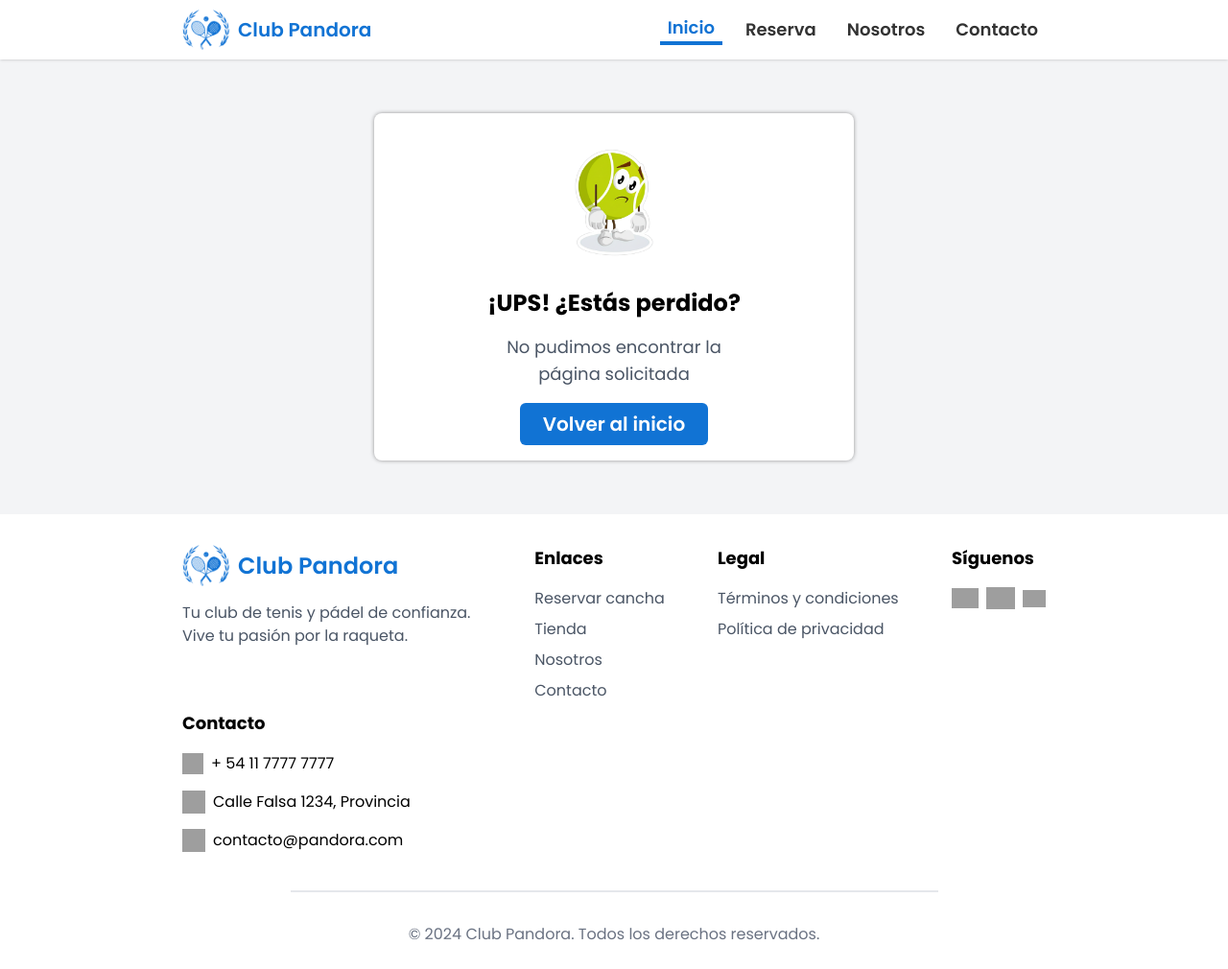
After one commit to tgraziano/pandora-tenis-club, a PHP site: page /404.php in a window 1280 px wide. The commit adds this page. Shown: the whole page at 96% size. Run offline with PHP 8.4, Linux system fonts and the light colour scheme; grey boxes are pictures that could not be loaded.

Commit message:
feat: add booking system with 404 error handling and improve contact form validation
- Added custom 404 error page with sticker image and navigation back to home
- Created .htaccess file to handle 404 errors with custom error document
- Implemented booking form with sport selection (tennis/padel), time slots, and court selection
- Added booking.php action handler with success/error message redirects
- Updated contact form with input length validation (minlength/maxlength attributes)
- Improved contact action

```diff
--- /dev/null
+++ b/app/404.php
@@ -0,0 +1,42 @@
+<!DOCTYPE html>
+<html lang="es">
+
+<head>
+  <meta charset="UTF-8">
+  <meta name="viewport" content="width=device-width, initial-scale=1.0">
+  <title>Club Pandora</title>
+  <meta name="description" content="Club Pandora">
+  <meta name="keywords" content="tenis, club, pandora, padel, argentina, buenos aires, caba, ciudad autonoma de buenos aires, club de tenis, club de padel, club de tenis caba, club de padel caba">
+  <meta name="author" content="Tomas Graziano, Juan Cruz">
+  <meta name="robots" content="index, follow">
+  <link rel="icon" type="image/svg+xml" href="/app/favicon.svg">
+  <link rel="stylesheet" href="/app/assets/fonts/poppins/stylesheet.css">
+  <script src="https://cdn.jsdelivr.net/npm/@tailwindcss/browser@4"></script>
+  <link rel="stylesheet" href="/app/assets/global.css">
+</head>
+
+<body class="bg-gray-100 font-poppins flex flex-col min-h-screen w-full">
+  <?php include 'templates/header.php'; ?>
+  <main class="flex flex-col items-center justify-center flex-1 px-[20px] md:px-[40px] lg:px-[190px] py-14 h-full w-full">
+    <section class="bg-white shadow-[0_0_4px_rgba(0,0,0,0.4)] rounded-lg flex flex-col items-center gap-4 py-4 px-6 max-w-[500px] w-full">
+      <img src="/app/assets/imgs/sticker.png" class="rounded-lg object-contain" width="150" height="150" alt="Tenis Sticker" />
+      <h1 class="font-bold text-2xl text-center break-words">¡UPS! ¿Estás perdido?</h1>
+      <p class="font-regular text-gray-600 text-lg w-3/4 text-center text-pretty">
+        No pudimos encontrar la página solicitada
+      </p>
+      <a href="/app/" class="bg-primary font-semibold text-xl rounded-md px-6 py-2 text-white hover:scale-105 transition-transform duration-300 cursor-pointer">
+        Volver al inicio
+      </a>
+    </section>
+  </main>
+  <?php include 'templates/footer.php'; ?>
+  <style type="text/tailwindcss">
+    @theme {
+      --font-poppins: "Poppins", sans-serif;
+      --color-primary: #1173d4;
+      --color-secondary: #006400;
+    }
+  </style>
+</body>
+
+</html>
--- a/app/actions/filter-products.php
+++ b/app/actions/filter-products.php
@@ -13,5 +13,3 @@ if ($name) {
 }
 header("Location: /app$searchParams");
 exit();
-
-?>
--- a/app/repositories/products.php
+++ b/app/repositories/products.php
@@ -12,7 +12,7 @@ class Products
 
     public function search($page, $name, $category)
     {
-        $limit = 6;
+        $limit = 8;
         $offset = ($page - 1) * $limit;
         $this->database->connect();
         $query = "SELECT cover, name, description, price FROM products";
--- a/app/templates/footer.php
+++ b/app/templates/footer.php
@@ -14,7 +14,7 @@
             <p class="font-bold text-lg">Enlaces</p>
             <ul class="flex flex-col gap-2 text-md text-gray-600">
                 <li>
-                    <a href="/app/?view=reserva.php" class="hover:text-black duration-200 transition-colors">Reservar cancha</a>
+                    <a href="/app/?view=booking.php" class="hover:text-black duration-200 transition-colors">Reservar cancha</a>
                 </li>
                 <li>
                     <a href="/app/?view=home.php&page=1" class="hover:text-black duration-200 transition-colors">Tienda</a>
@@ -42,13 +42,37 @@
             <p class="font-bold text-lg">Síguenos</p>
             <ul class="flex items-center gap-2 text-md text-gray-600">
                 <li>
-                    <img src="/app/assets/svgs/facebook.svg" loading="lazy" decoding="async" width="28" height="28" alt="Facebook">
+                    <a href="https://www.facebook.com" class="cursor-pointer" target="_blank" rel="noopener noreferrer">
+                        <img src="/app/assets/svgs/facebook.svg" loading="lazy" decoding="async" width="28" height="28" alt="Facebook">
+                    </a>
                 </li>
                 <li>
-                    <img src="/app/assets/svgs/instagram.svg" loading="lazy" decoding="async" width="30" height="30" alt="Instagram">
+                    <a href="https://www.instagram.com" class="cursor-pointer" target="_blank" rel="noopener noreferrer">
+                        <img src="/app/assets/svgs/instagram.svg" loading="lazy" decoding="async" width="30" height="30" alt="Instagram">
+                    </a>
                 </li>
                 <li>
-                    <img src="/app/assets/svgs/x-social.svg" loading="lazy" decoding="async" width="24" height="24" alt="Twitter">
+                    <a href="https://www.twitter.com" class="cursor-pointer" target="_blank" rel="noopener noreferrer">
+                        <img src="/app/assets/svgs/x-social.svg" loading="lazy" decoding="async" width="24" height="24" alt="Twitter">
+                    </a>
+                </li>
+            </ul>
+        </div>
+
+        <div class="flex flex-col gap-4 w-fit">
+            <p class="font-bold text-lg">Contacto</p>
+            <ul class="flex flex-col gap-4 w-full">
+                <li class="flex items-center gap-2">
+                    <img src="/app/assets/svgs/whatsapp.svg" class="w-[22px] h-[22px]" loading="eager" decoding="sync" width="22" height="22" alt="Whatsapp Icon" />
+                    + 54 11 7777 7777
+                </li>
+                <li class="flex items-center gap-2">
+                    <img src="/app/assets/svgs/location.svg" class="w-[24px] h-[24px]" loading="eager" decoding="sync" width="24" height="24" alt="Location Icon" />
+                    Calle Falsa 1234, Provincia
+                </li>
+                <li class="flex items-center gap-2">
+                    <img src="/app/assets/svgs/correo.svg" class="w-[24px] h-[24px]" loading="eager" decoding="sync" width="24" height="24" alt="Location Icon" />
+                    contacto@pandora.com
                 </li>
             </ul>
         </div>
--- a/app/templates/header.php
+++ b/app/templates/header.php
@@ -1,7 +1,7 @@
 <?php
 $currentPath = [
     "/app/?view=home.php" => "Inicio",
-    "/app/?view=reserva.php" => "Reserva",
+    "/app/?view=booking.php" => "Reserva",
     "/app/?view=nosotros.php" => "Nosotros",
     "/app/?view=contacto.php" => "Contacto"
 ];
@@ -9,7 +9,7 @@ $linkStyle = "font-semibold text-lg opacity-80 hover:opacity-100 transition-opac
 ?>
 
 <header class="bg-white shadow-sm hidden items-center justify-between md:flex px-[20px] md:px-[40px] lg:px-[190px] py-2.5 h-fit w-full">
-    <a href="/app" class="flex items-center gap-2 font-semibold text-primary text-xl">
+    <a href="/app/?view=home.php" class="flex items-center gap-2 font-semibold text-primary text-xl">
         <img src="/app/assets/imgs/logo.png" loading="eager" decoding="sync" width="50" height="59" alt="Pandora Logo">
         Club Pandora
     </a>
--- a/app/views/reserva.php
+++ /dev/null
@@ -1,2 +0,0 @@
-<main class="flex flex-col flex-1 px-[20px] md:px-[40px] lg:px-[190px] py-14 h-full w-full">
-</main>
```
Also changed, not shown: app/actions/booking.php (added, +11 -0 lines), app/actions/contact.php (+2 -5 lines), app/forms/booking.php (added, +169 -0 lines), app/forms/contact.php (+4 -4 lines), app/views/booking.php (added, +9 -0 lines), app/.htaccess (added).
